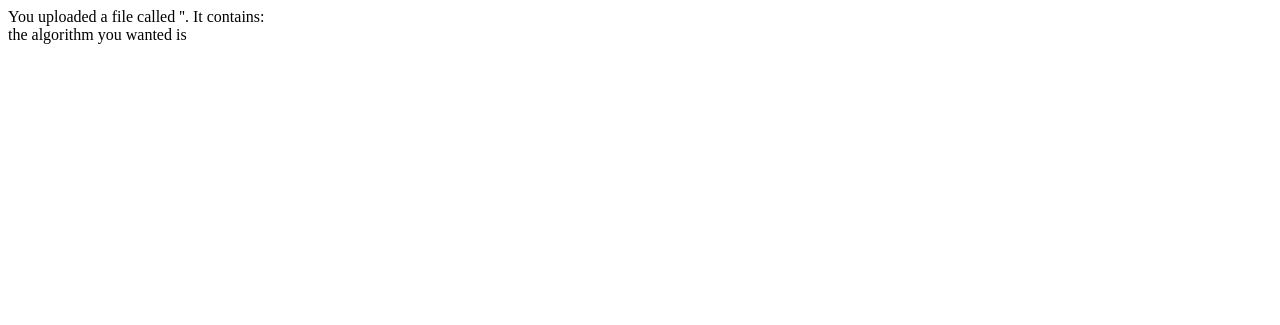
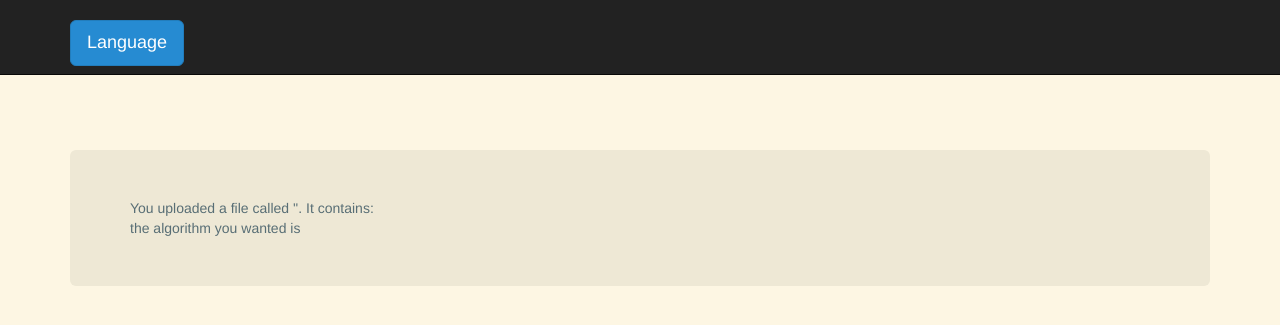
Before and after one commit to drvinceknight/sklDj, a Django app: template sklDj/frontend/templates/frontend/results.html in a window 1280 px wide. Shown: the top 325 px of the page. Run offline with Django 3.2, Linux system fonts and the light colour scheme; the template is opened without the code that fills it, so the values that code supplies are empty.

Commit message:
Reworked structure of templates
- Frontend/index.html has had the navbar moved to base.html
- results.html now extends base.html

```diff
--- a/sklDj/frontend/templates/frontend/results.html
+++ b/sklDj/frontend/templates/frontend/results.html
@@ -1,5 +1,9 @@
+{% extends 'sklDj/base.html' %}
 
+{% block body_block %}
 
+    <div class="container">
+        <div class="jumbotron" style="margin-top:150px">
             You uploaded a file called '{{name}}'.
             It contains:
 
@@ -9,3 +13,7 @@ It contains:
 
 
             the algorithm you wanted is {{algorithm}}
+        </div>
+    </div>
+
+{% endblock %}
--- a/sklDj/sklDj/templates/sklDj/base.html
+++ b/sklDj/sklDj/templates/sklDj/base.html
@@ -12,6 +12,29 @@
     </head>
 
     <body>
+
+        {% block nav_block %}
+    <nav class="navbar navbar-inverse navbar-fixed-top">
+<div class="container">
+    <div class="navbar-header">
+        <button type="button" class="navbar-toggle collapsed" data-toggle="collapse" data-target="#navbar" aria-expanded="false" aria-controls="navbar">
+            <span class="sr-only">Toggle navigation</span>
+            <span class="icon-bar"></span>
+            <span class="icon-bar"></span>
+            <span class="icon-bar"></span>
+        </button>
+    </div>
+    <div id="navbar" class="collapse navbar-collapse">
+        <ul class="nav navbar-nav navbar-left">
+            <li>
+            </li>
+            <li><button type="button" class="btn btn-lg btn-primary">Language</button></li>
+        </ul>
+    </div><!--/.nav-collapse -->
+</div>
+</nav>
+{% endblock %}
+
         {% block body_block %}{% endblock %}
     </body>
 </html>
```
Also changed, not shown: sklDj/frontend/templates/frontend/index.html (+1 -24 lines). Lines whose indentation alone changed are shown as unchanged.
